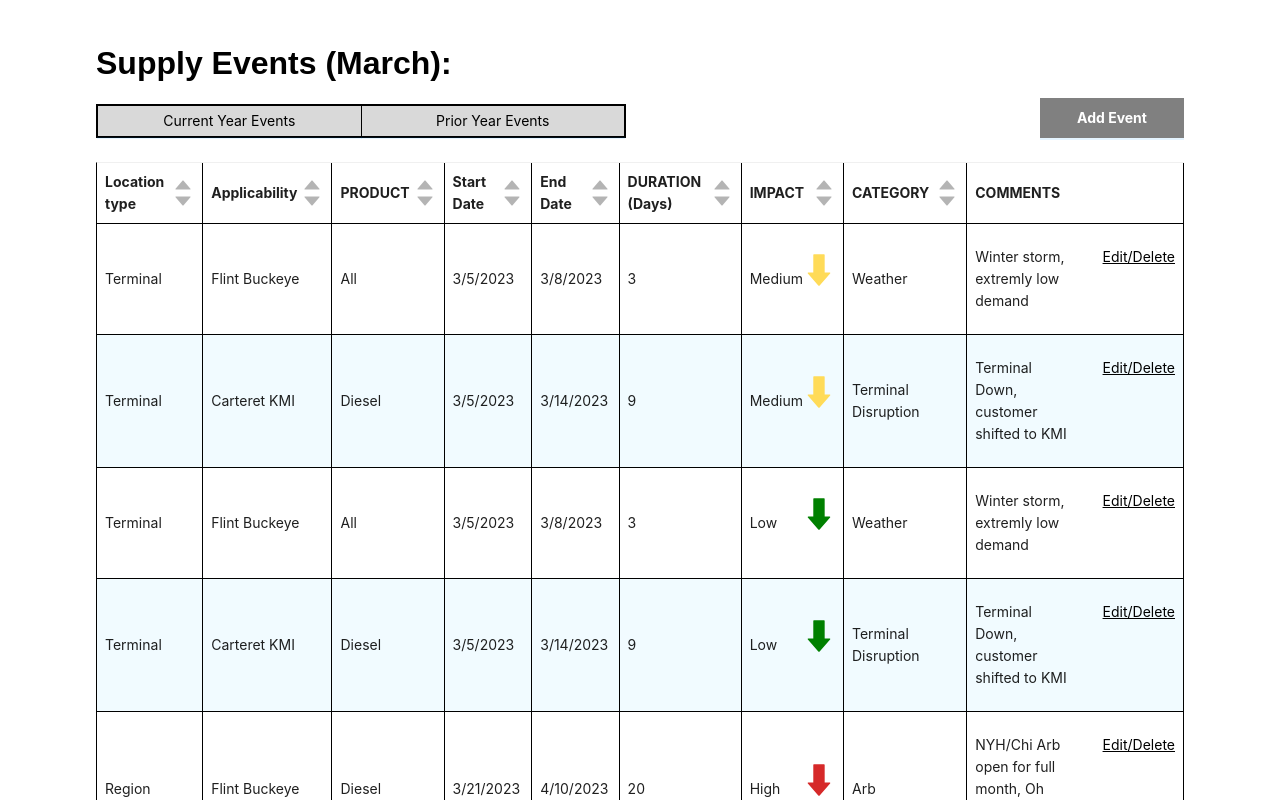
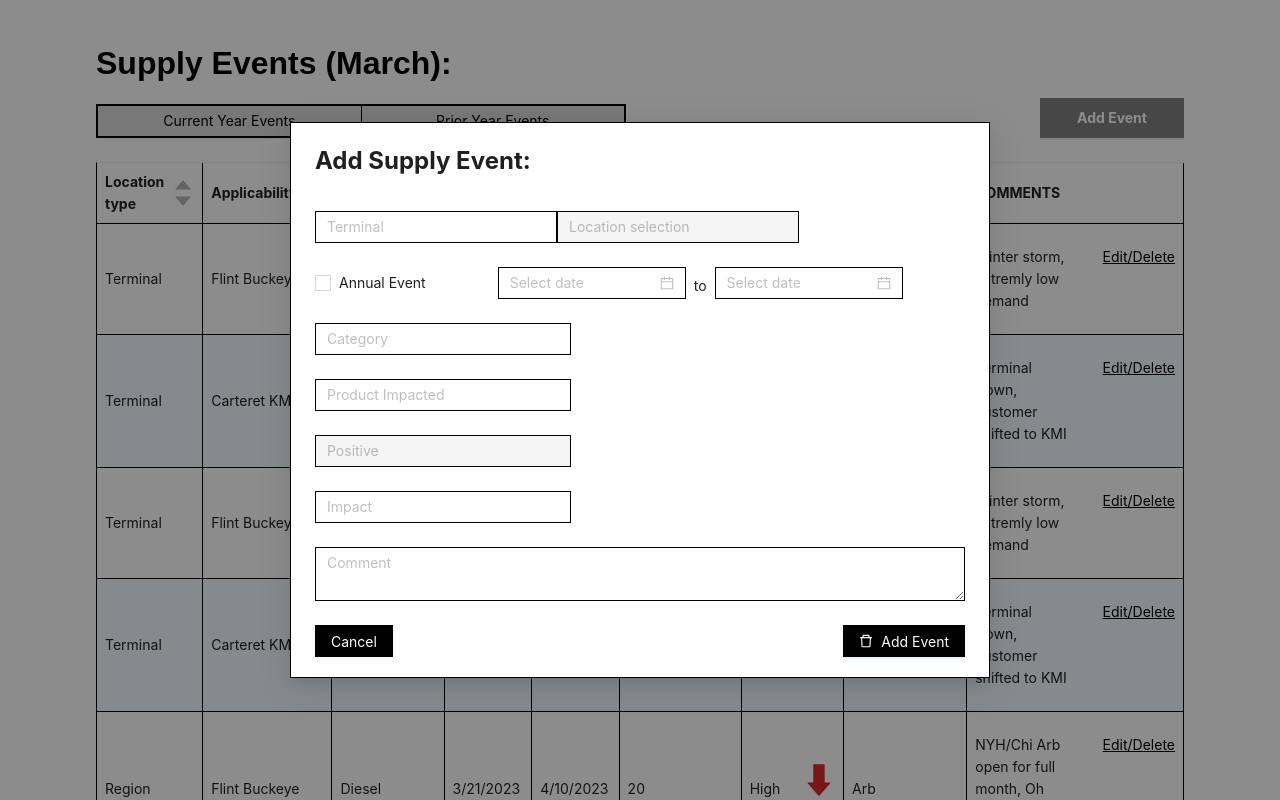
Before and after one commit to LePerseverant/sos-28, a React (Vite) app: page / in a window 1280 px wide. Both pictures are taken after a click on the button "Add Event". Shown: the top 800 px of the page. Built offline with nearby package versions, Linux system fonts and the light colour scheme.

Commit message:
add event supply modal added

```diff
--- /dev/null
+++ b/src/SupplyEventsTable/AddSupplyEventModal.tsx
@@ -0,0 +1,116 @@
+import React, { useContext, useState } from "react"
+import { Modal, Form, Input, Row, Checkbox, Col, Button } from "antd"
+import { SupplyEvent } from "./types"
+import "./EditSupplyEventModal.css"
+import { DeleteOutlined } from "@ant-design/icons"
+import { DataSourceContext } from "./contexts"
+import * as _ from "lodash"
+import CustomDatePicker from "./CustomDatePicker"
+
+interface AddSupplyEventModalProps {
+  title : string
+}
+
+const AddSupplyEventModal: React.FC<AddSupplyEventModalProps> = ({
+  title
+}) => {
+  const [form] = Form.useForm()
+  const [visible, setVisible] = useState(false)
+  const { value, setValue } = useContext(DataSourceContext)
+
+  const handleCreate = (
+    values: SupplyEvent & { terminal: string; locationSelection: string }
+  ): void => {
+    console.log("Received values of form: ", values)
+    const updatedDataSource = [...value]
+    updatedDataSource.push({...values })
+    setValue(updatedDataSource)
+    setVisible(false)
+  }
+
+  const handleCancel = (): void => setVisible(false)
+
+  const showModal = (): void => {
+    form.setFieldsValue({})
+    setVisible(true)
+  }
+
+
+  const handleOk = () => {
+    form
+      .validateFields()
+      .then((values) => {
+        form.resetFields()
+        handleCreate(values)
+      })
+      .catch((info) => {
+        console.log("Validate Failed:", info)
+      })
+  }
+
+  return (
+    <>
+      <Button
+        className="button"
+        onClick={showModal}
+        type="primary"
+      >
+        Add Event
+      </Button>
+      <Modal
+        width={700}
+        centered
+        closable={false}
+        open={visible}
+        title={title}
+        okText="Add Event"
+        okButtonProps={{
+          icon: <DeleteOutlined />,
+        }}
+        cancelText="Cancel"
+        onCancel={handleCancel}
+        onOk={handleOk}
+      >
+        <Form form={form}>
+          <Row justify="start">
+            <Form.Item name="terminal">
+              <Input placeholder="Terminal" />
+            </Form.Item>
+            <Form.Item name="locationSelection">
+              <Input placeholder="Location selection" disabled />
+            </Form.Item>
+          </Row>
+          <Row justify="start">
+            <Form.Item name="annualEvent">
+              <Checkbox className="checkbox">Annual Event</Checkbox>
+            </Form.Item>
+            <Row className="date-pickers">
+              <CustomDatePicker name="startDate" />
+              <span className="to-span">to</span>
+              <CustomDatePicker name="endDate" />
+            </Row>
+          </Row>
+          <Col className="modal-inputs">
+            <Form.Item name="category">
+              <Input placeholder="Category" />
+            </Form.Item>
+            <Form.Item name="product">
+              <Input placeholder="Product Impacted" />
+            </Form.Item>
+            <Form.Item name="positive">
+              <Input placeholder="Positive" disabled />
+            </Form.Item>
+            <Form.Item name="impact">
+              <Input placeholder="Impact" />
+            </Form.Item>
+          </Col>
+          <Form.Item name="comment">
+            <Input.TextArea placeholder="Comment" />
+          </Form.Item>
+        </Form>
+      </Modal>
+    </>
+  )
+}
+
+export default AddSupplyEventModal
--- a/src/SupplyEventsTable/EditableTable.tsx
+++ b/src/SupplyEventsTable/EditableTable.tsx
@@ -6,6 +6,7 @@ import { SupplyEvent } from "./types"
 import columns from "./Columns"
 import { DataSourceContext } from "./contexts"
 import "./EditableTable.css"
+import AddSupplyEventModal from "./AddSupplyEventModal"
 
 const EditableContext = React.createContext<FormInstance<any> | null>(null)
 
@@ -151,13 +152,7 @@ const EditableTable: React.FC = () => {
           </Button>
         </Space.Compact>
       </div>
-      <Button
-        className="button"
-        onClick={() => alert("not implemented!")}
-        type="primary"
-      >
-        Add Event
-      </Button>
+      <AddSupplyEventModal title="Add Supply Event:" />
     </div>
   )
 
```
